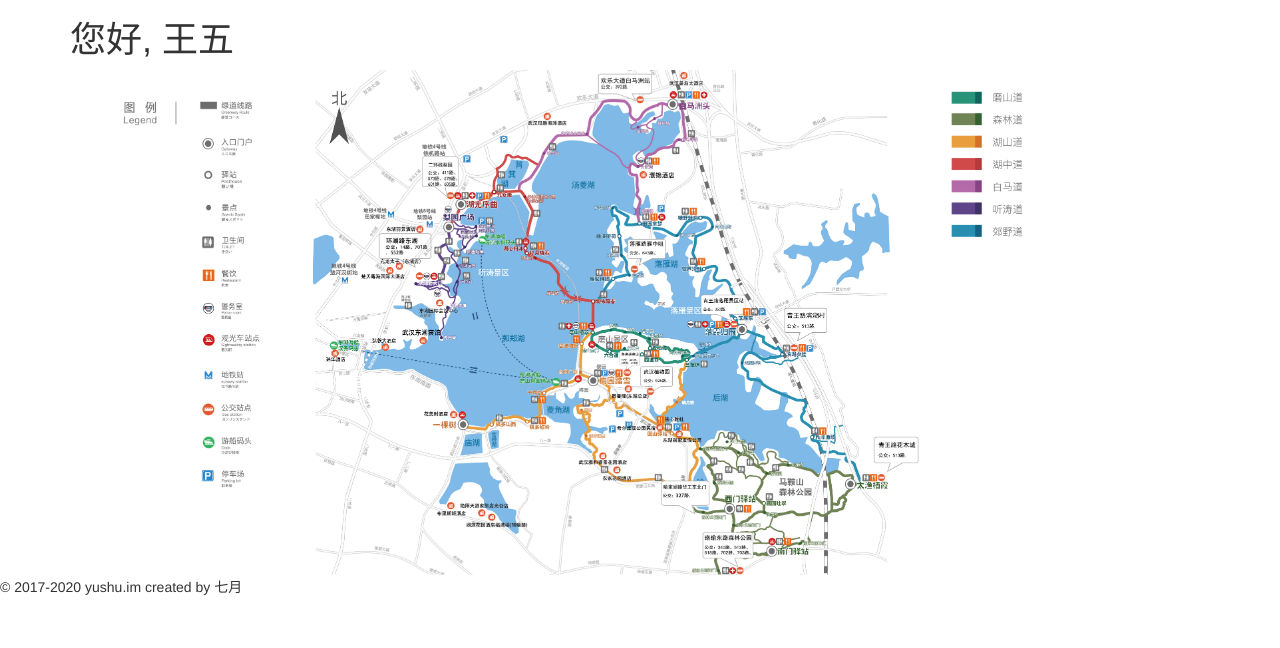
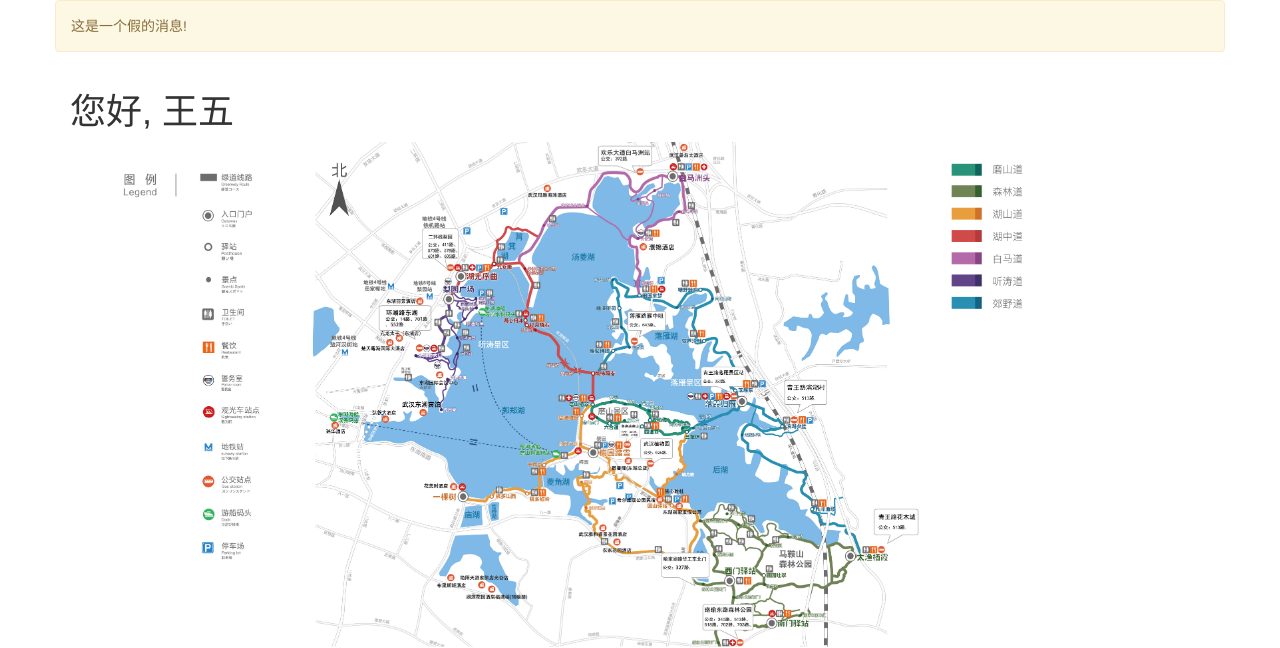
Before and after one commit to fanxl12/e-car, a Flask app: page / in a window 1280 px wide. Shown: the top 648 px of the page. Run offline with Flask 2, Linux system fonts and the light colour scheme; parts of the project's set-up code (start-up, migrations or seed data) failed here and were passed over; some libraries are stand-ins or nearby versions.

Commit message:
页面添加消息提醒;

```diff
--- a/app/templates/base.html
+++ b/app/templates/base.html
@@ -19,6 +19,20 @@
 <body>
 
     <div class="container">
+        <div class="row">
+            {% with messages = get_flashed_messages() %}
+                {% for message in messages %}
+                    {% if message %}
+                        <div class="alert alert-warning" role="alert">{{ message }}</div>
+                    {% endif %}
+                {% endfor %}
+            {% endwith %}
+            {% if form and form.errors %}
+                {% for key, error in form.errors.items() %}
+                    <div class="alert alert-warning" role="alert">{{ error }}</div>
+                {% endfor %}
+            {% endif %}
+        </div>
         {% block content %} {% endblock %}
     </div>
 
--- a/app/web/car.py
+++ b/app/web/car.py
@@ -6,11 +6,12 @@
 """
 __author__ = 'fanxl12'
 
-from flask import render_template
+from flask import render_template, flash
 
 from . import web
 
 
 @web.route('/')
 def index():
+    flash('这是一个假的消息!')
     return render_template('test.html', username='王五')
```
